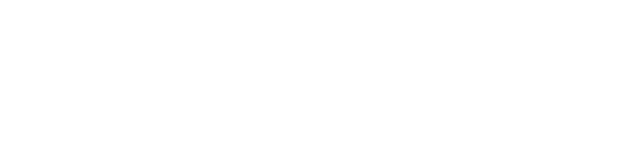
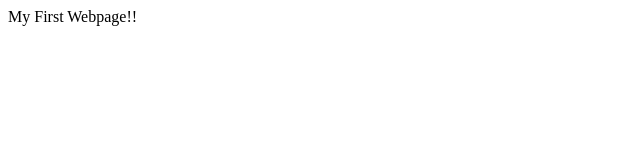
Before and after one commit to bwifo/git_test, a plain HTML site: page html_boilerplate/index.html in a window 1280 px wide. Shown: the whole page, without its empty margins (0-640 px from the left). Drawn offline with Linux system fonts and the light colour scheme.

Commit message:
html_info.txt

```diff
--- a/html_boilerplate/index.html
+++ b/html_boilerplate/index.html
@@ -4,10 +4,10 @@
     <meta charset="UTF-8">
     <meta http-equiv="X-UA-Compatible" content="IE=edge">
     <meta name="viewport" content="width=device-width, initial-scale=1.0">
-    <title>Document</title>
+    <title>Boilerplate Practice</title>
 </head>
 
 <body>
-
+    My First Webpage!!
 </body>
 </html>
```
Also changed, not shown: html_info.txt.
